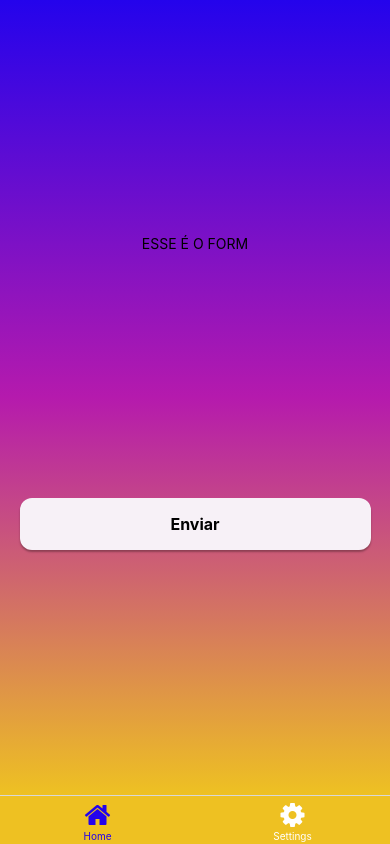
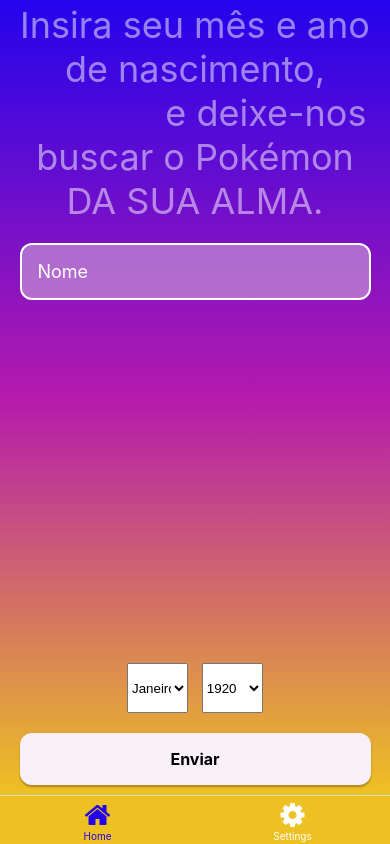
Before and after one commit to Grupo04-ReactNative/frontend, a React Native app: screen /Form in a window 390 px wide. Built offline with nearby package versions, Linux system fonts and the light colour scheme.

Commit message:
Primeiro commit

```diff
--- a/Pages/Form/index.tsx
+++ b/Pages/Form/index.tsx
@@ -1,5 +1,5 @@
 import React, { useEffect } from "react";
-import { SafeAreaView, Text } from "react-native";
+import { SafeAreaView, Text, TextInput, View } from "react-native";
 import Logo from "../../components/Logo/logo";
 import { LinearGradient } from "expo-linear-gradient";
 import { styles } from "./styles";
@@ -7,6 +7,12 @@
 import { useNavigation } from "@react-navigation/native";
 import { NativeStackNavigationProp } from "react-native-screens/lib/typescript/native-stack/types";
 import { StackParamList } from "../../Routes/HomeStackRoutes";
+import { Mensagem } from "../../components/Mensagem/mensagem";
+import { FormMes } from "../../components/FormMes/formMes";
+import MonthYear from "../../components/MonthYear/monthYear";
+
+
+
 
 type FormScreenNavigationProp = NativeStackNavigationProp<StackParamList, 'Form'>;
 
@@ -20,8 +26,17 @@
          colors={['#2403EC', '#B51AAD', '#EEC122']}
          style={styles.gradientContainer}
        >
+       <Mensagem
+              textoPrincipal="Bem vindo!"
+              textoAuxiliar="Insira seu mês e ano de nascimento,
+              e deixe-nos buscar o Pokémon DA SUA ALMA."
+       />
 
-       <Text>ESSE É O FORM</Text>
+
+
+      <FormMes/>
+
+      <MonthYear/>
 
        <Button
                 isOutlined={false}
--- a/Routes/BottomTabRoutes/index.tsx
+++ b/Routes/BottomTabRoutes/index.tsx
@@ -1,8 +1,5 @@
 import { createBottomTabNavigator } from '@react-navigation/bottom-tabs';
-import Start from '../../Pages/Start';
 import Settings from '../../Pages/Settings';
-import { Image } from "react-native";
-import logo from '../../assets/pokematch-logo.png';
 import FontAwesome from '@expo/vector-icons/FontAwesome';
 import { HomeStackRoutes } from '../HomeStackRoutes';
 
--- /dev/null
+++ b/components/FormMes/formMes.tsx
@@ -0,0 +1,10 @@
+import { TextInput, View } from "react-native"
+import { styles } from "./styles"
+
+export const FormMes = () =>{
+    return <View style={styles.container}>
+    <TextInput style={styles.input}
+    placeholder="Nome"
+    />
+  </View>
+}
--- /dev/null
+++ b/components/FormMes/styles.tsx
@@ -0,0 +1,38 @@
+import { StyleSheet } from "react-native";
+
+export const styles = StyleSheet.create({
+    container: {
+        flex: 1,
+        justifyContent: "flex-start",
+        alignItems: "center",
+        width: '100%',
+    },
+    inputContainer: {
+      width: "100%",
+      justifyContent: "flex-start",
+      alignItems: "center",
+    },
+    input: {
+      width: "90%",
+      padding: 16,
+      marginVertical: 4,
+      borderColor: "#fff",
+      borderRadius: 12,
+      borderWidth: 2,
+      fontSize: 18,
+      color: '#fff',
+      backgroundColor: 'rgba(222, 196, 222, 0.5)'
+    },
+});
+export const style = StyleSheet.create({
+    container: {
+        flexDirection: 'row',
+        justifyContent: 'space-between',
+        alignItems: 'center',
+        marginVertical: 10,
+    },
+    picker: {
+        height: 50,
+        width: '45%',
+    },
+});
--- /dev/null
+++ b/components/Mensagem/mensagem.tsx
@@ -0,0 +1,13 @@
+import { Text, View } from "react-native"
+import { styles } from "./styles"
+
+interface MensagemProps {
+    textoPrincipal: string,
+    textoAuxiliar: string
+ }
+export const Mensagem = ({textoPrincipal, textoAuxiliar} : MensagemProps) => {
+    return <View style={styles.container}>
+    <Text style={styles.boldText}>{textoPrincipal}</Text>
+    <Text style={styles.normalText}>{textoAuxiliar}</Text>
+    </View>
+}
--- /dev/null
+++ b/components/Mensagem/styles.tsx
@@ -0,0 +1,24 @@
+import { StyleSheet } from "react-native";
+
+export const styles = StyleSheet.create({
+    container: {
+        justifyContent: "flex-end",
+        alignItems: "center",
+        width: '100%',
+        height: '30%',
+        padding: 16,
+
+    },
+    boldText: {
+        fontSize: 36,
+        fontWeight: 'bold',
+        textAlign: 'center',
+        color: "#fff"
+    },
+    normalText: {
+        fontSize: 36,
+        textAlign: 'center',
+        color: "#fff",
+        opacity: 0.5
+    }
+})
--- /dev/null
+++ b/components/MonthYear/monthYear.tsx
@@ -0,0 +1,41 @@
+import React, { useState } from 'react';
+import { View, StyleSheet } from 'react-native';
+import { Picker } from '@react-native-picker/picker';
+import { styles } from './styles';
+
+const months = [
+    'Janeiro', 'Fevereiro', 'Março', 'Abril', 'Maio', 'Junho',
+    'Julho', 'Agosto', 'Setembro', 'Outubro', 'Novembro', 'Dezembro'
+];
+
+const years = Array.from(new Array(100), (val, index) => index + 1920);
+
+const MonthYear = () => {
+    const [selectedMonth, setSelectedMonth] = useState<string>(months[0]);
+    const [selectedYear, setSelectedYear] = useState<number>(years[0]);
+
+    return (
+        <View style={styles.container}>
+            <Picker
+                selectedValue={selectedMonth}
+                style={styles.picker}
+                onValueChange={(itemValue: string) => setSelectedMonth(itemValue)}>
+                {months.map((month, index) => (
+                    <Picker.Item key={index} label={month} value={month} />
+                ))}
+            </Picker>
+            <Picker
+                selectedValue={selectedYear}
+                style={styles.picker}
+                onValueChange={(itemValue: number) => setSelectedYear(itemValue)}>
+                {years.map((year, index) => (
+                    <Picker.Item key={index} label={year.toString()} value={year} />
+                ))}
+            </Picker>
+        </View>
+    );
+};
+
+
+
+export default MonthYear;
--- /dev/null
+++ b/components/MonthYear/styles.tsx
@@ -0,0 +1,14 @@
+import { StyleSheet } from 'react-native';
+
+export const styles = StyleSheet.create({
+    container: {
+        flexDirection: 'row',
+        justifyContent: 'space-between',
+        alignItems: 'center',
+        marginVertical: 10,
+    },
+    picker: {
+        height: 50,
+        width: '45%',
+    },
+});
```
Also changed, not shown: package.json (+4 -3 lines), 1 other file (tests, documents, lock files or other folders).
